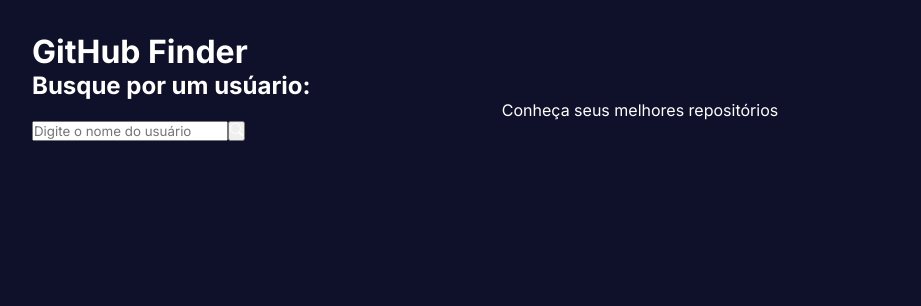
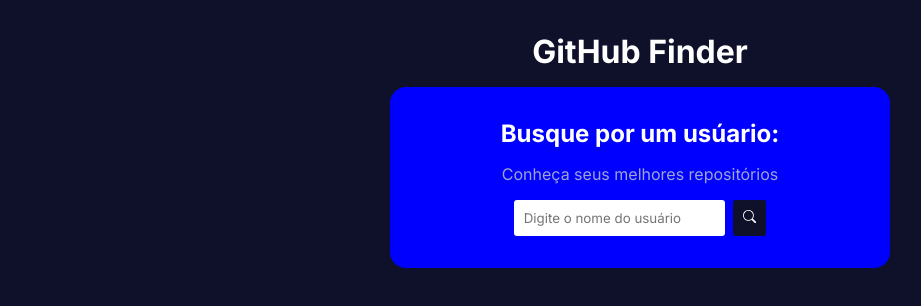
Before and after one commit to iagomoraisn/GitHubFinder, a React (Vite) app in the folder githubFinder/: page / in a window 1280 px wide. Shown: the top 306 px of the page, without its empty margins (0-921 px from the left). Built offline with nearby package versions, Linux system fonts and the light colour scheme.

Commit message:
consertandoApi

```diff
--- /dev/null
+++ b/githubFinder/src/App.module.css
@@ -0,0 +1,9 @@
+.app {
+    max-width: 500px;
+    margin: 0 auto;
+}
+
+.app h1 {
+    text-align: center;
+    margin-bottom: 1rem;
+}
--- a/githubFinder/src/App.tsx
+++ b/githubFinder/src/App.tsx
@@ -1,9 +1,11 @@
 import { Outlet } from "react-router-dom";
+
+import classes from './App.module.css';
 
 function App() {
 
   return (
-      <div className="App">
+      <div className={classes.app}>
         <h1>GitHub Finder</h1>
         <Outlet />
       </div>
--- /dev/null
+++ b/githubFinder/src/components/Search.module.css
@@ -0,0 +1,33 @@
+.search {
+    background-color: blue;
+    padding: 2rem;
+    border-radius: 1rem;
+    display: flex;
+    flex-direction: column;
+    justify-content: center;
+    align-items: center;
+    gap: 1rem;
+    margin-bottom: 1.5rem;
+}
+
+.search p {
+    color: #9da5d1;
+}
+
+.search_container {
+    display: flex;
+    gap: 0.5rem;
+}
+
+.search_container input,
+.search_container button {
+    padding: .6rem;
+    border-radius: 3px;
+    border: none;
+    color: black;
+}
+
+.search_container button {
+    background-color: #0e1129;
+    cursor: pointer;
+}
--- a/githubFinder/src/components/Search.tsx
+++ b/githubFinder/src/components/Search.tsx
@@ -6,13 +6,15 @@
 
 import { BsSearch } from "react-icons/bs";
 
+import classes from "./Search.module.css";
+
 const Search = ({loadUser}: SearchProps) => {
     const [userName, setUserName] = useState("");
     return (
-        <div>
+        <div className={classes.search}>
             <h2>Busque por um usúario:</h2>
             <p>Conheça seus melhores repositórios</p>
-        <div>
+        <div className={classes.search_container}>
         <input type="text" placeholder="Digite o nome do usuário"
         onChange={(e) => setUserName(e.target.value)} />
         <button onClick={() => loadUser(userName)}>
--- a/githubFinder/src/routes/Home.tsx
+++ b/githubFinder/src/routes/Home.tsx
@@ -12,11 +12,22 @@
 
         const data = await res.json()
 
-        console.log(data);
+        const {avatar_url, login, location, followers, following} = data
+
+        const userData: UserProps = {
+            avatar_url,
+            login,
+            location,
+            followers,
+            following,
+        };
+
+        setUser(userData);
     };
 
     return ( <div>
         <Search loadUser={loadUser} />
+        {user && <p>{user.login}</p>}
     </div>
     );
 };
```
Also changed, not shown: githubFinder/src/App.css (added).
